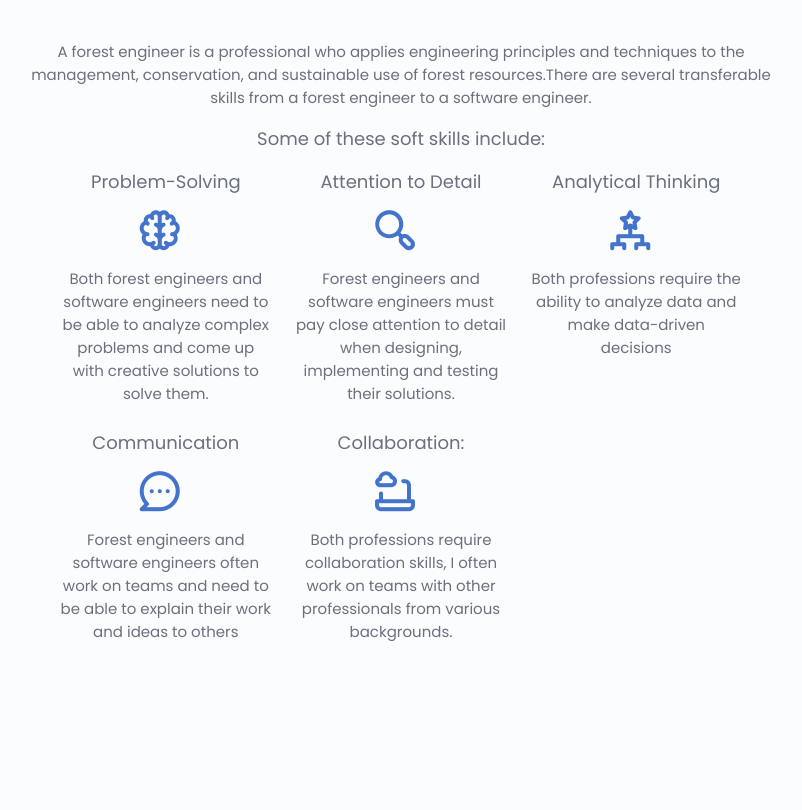
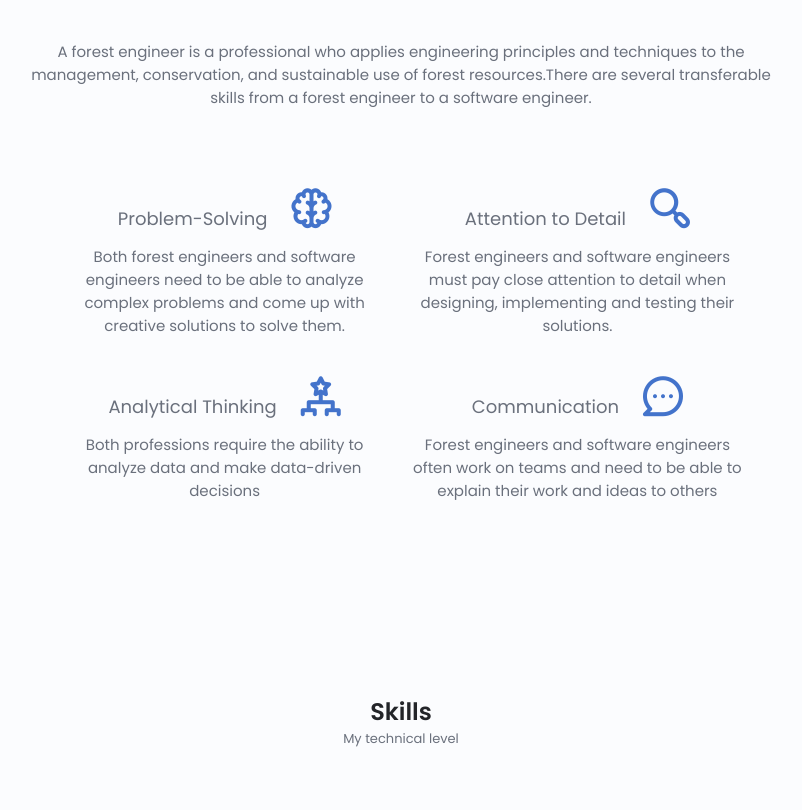
Before and after one commit to Gissell10/GissellBustos, a plain HTML site: page index.html in a window 1280 px wide. Shown: the part 1480-2290 px from the top of the page, without its empty margins (239-1041 px from the left). Drawn offline with nearby package versions, Linux system fonts and the light colour scheme.

Commit message:
fixing soft-skills on media screen for small devices

```diff
--- a/assets/css/styles.css
+++ b/assets/css/styles.css
@@ -368,7 +368,8 @@ video {
   justify-self: center;
   align-self: center;
 }
-.about_description {
+.about_description,
+.forest_description {
   text-align: center;
   margin-bottom: var(--mb-2-5);
 }
@@ -420,7 +421,11 @@ video {
   row-gap: 1.5rem;
   padding: 0 2.7rem;
 }
-
+.soft-skills {
+  grid-template-columns: repeat(2, 1fr);
+  row-gap: 1.5rem;
+  padding: 0 2.7rem;
+}
 .skill_data {
   display: flex;
   justify-content: center;
@@ -486,7 +491,7 @@ video {
 .swiper-pagination-bullet {
   outline: none;
 }
-/*  ====== PROJECT======  */
+/*  ====== PROJECTS======  */
 .project {
   text-align: center;
 }
@@ -639,6 +644,10 @@ video {
   }
   .project_img {
     width: 200px;
+  }
+  .soft-skills {
+    grid-template-columns: repeat(1, 1fr);
+    row-gap: 1rem;
   }
 }
 /*  == For medium devices ==  */
--- a/index.html
+++ b/index.html
@@ -179,10 +179,9 @@
               skills from a forest engineer to a software engineer.
             </p>
           </div>
-        </div>
-        <p class="section_card-title">Some of these soft skills include:</p>
-        <div class="skill_list container grid">
-          <div class="">
+
+          <div class="soft-skills grid">
+            <div class="soft_card">
               <span class="section_card-title"> Problem-Solving</span>
               <i class="uil uil-brain skills_icon"></i>
               <p>
@@ -191,7 +190,7 @@
                 solve them.
               </p>
             </div>
-          <div>
+            <div class="soft_card">
               <span class="section_card-title"> Attention to Detail</span>
               <i class="uil uil-search-alt skills_icon"></i>
               <p>
@@ -200,7 +199,7 @@
                 solutions.
               </p>
             </div>
-          <div>
+            <div class="soft_card">
               <span class="section_card-title"> Analytical Thinking</span>
               <i class="uil uil-game-structure skills_icon"></i>
               <p>
@@ -208,7 +207,7 @@
                 data-driven decisions
               </p>
             </div>
-          <div>
+            <div class="soft_card">
               <span class="section_card-title"> Communication</span>
               <i class="uil uil-comment-dots skills_icon"></i>
               <p>
@@ -216,13 +215,6 @@
                 need to be able to explain their work and ideas to others
               </p>
             </div>
-          <div>
-            <span class="section_card-title"> Collaboration:</span>
-            <i class="uil uil-laptop-cloud skills_icon"></i>
-            <p>
-              Both professions require collaboration skills, I often work on
-              teams with other professionals from various backgrounds.
-            </p>
           </div>
         </div>
       </section>
```
Lines whose indentation alone changed are shown as unchanged.
